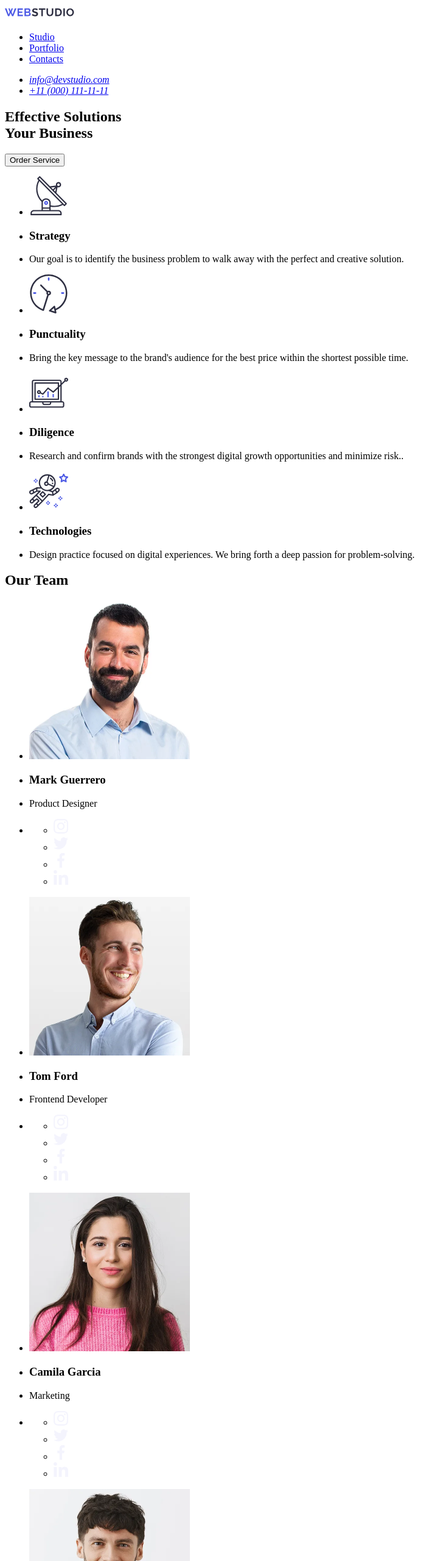
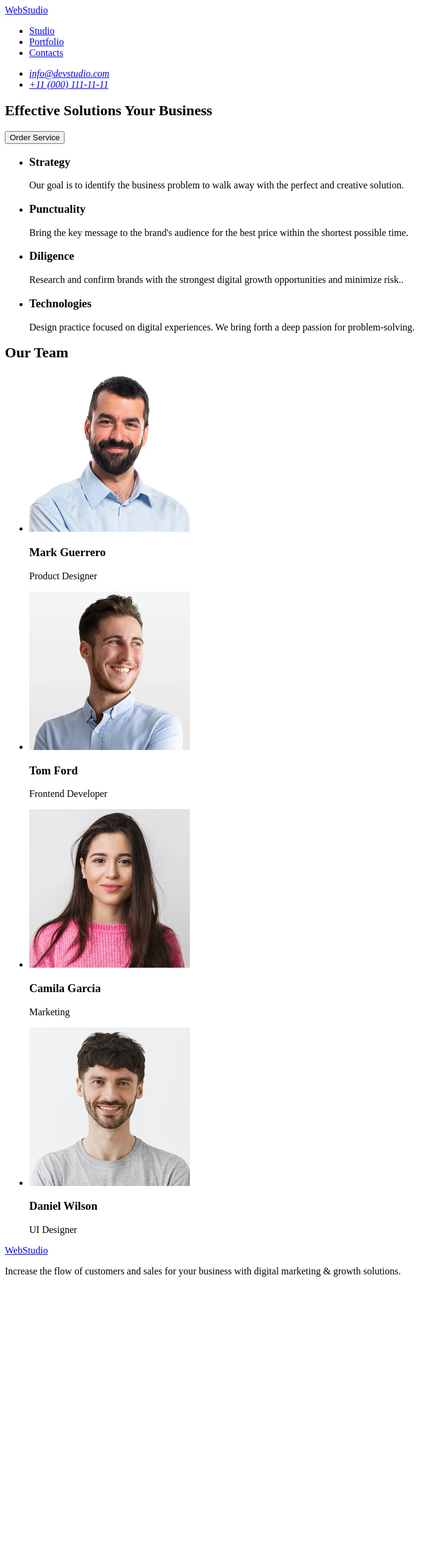
Before and after one commit to lindigo-design/goit-markup-hw-01, a plain HTML site: page index.html in a window 1280 px wide. Shown: the top 2560 px of the page at 61% size, without its empty margins (0-736 px from the left). After the commit the page ends 2110 px from the top, so only its background shows below. Drawn offline with Linux system fonts and the light colour scheme.

Commit message:
simple version

```diff
--- a/index.html
+++ b/index.html
@@ -11,7 +11,7 @@
     <header>
 
         <nav>
-            <a href="index.html" class="logo"><img src="./logo/Logo.svg" alt="Webstudio" ></a>
+            <a href="./index.html" class="logo"><span >Web</span>Studio</a>
             <ul>
                 <li><a href="#studio">Studio</a></li>
                 <li><a href="#portfolio">Portfolio</a></li>
@@ -31,7 +31,7 @@
     <main>
         <!-- Hero Section -->
         <Section>
-            <h1>Effective Solutions <br> Your Business</h1>
+            <h1>Effective Solutions Your Business</h1>
             <button type="button">Order Service</button>
         </Section>
 
@@ -40,28 +40,23 @@
             <h2 hidden>  Our Features</h2>
 
             <ul>
-                <li><img src="./icon-features/antenna.svg" alt="Icon antenna" width="64" height="64"></li>
-                <li><h3>Strategy</h3></li>
-                <li><p>Our goal is to identify the business problem to walk away with the perfect and creative solution. </p></li>
-            </ul>
+                <li>
+                    <h3>Strategy</h3>
+                     <p>Our goal is to identify the business problem to walk away with the perfect and creative solution. </p>
+                </li>
 
-            <ul>
-                <li><img src="./icon-features/clock.svg" alt="Icon clock" width="64" height="64"></li>
-                <li><h3>Punctuality</h3></li>
-                <li><p>Bring the key message to the brand's audience for the best price within the shortest possible time.</p></li>
-
-            </ul>
-
-            <ul>
-                <li><img src="./icon-features/diagram.svg" alt="Icon diagram" width="64" height="64"></li>
-                <li><h3>Diligence</h3></li>
-                <li><p>Research and confirm brands with the strongest digital growth opportunities and minimize risk..</p></li>
-            </ul>
-
-            <ul>
-                <li><img src="./icon-features/astronaut.svg" alt="Icon astronaut" width="64" height="64"></li>
-                <li><h3>Technologies</h3></li>
-                <li><p>Design practice focused on digital experiences. We bring forth a deep passion for problem-solving.</p></li>
+                <li>
+                    <h3>Punctuality</h3>
+                    <p>Bring the key message to the brand's audience for the best price within the shortest possible time.</p>
+                </li>
+                <li>
+                <h3>Diligence</h3>
+                <p>Research and confirm brands with the strongest digital growth opportunities and minimize risk..</p>
+                </li>
+                <li>
+                    <h3>Technologies</h3>
+                    <p>Design practice focused on digital experiences. We bring forth a deep passion for problem-solving.</p>
+                </li>
             </ul>
 
         </section>
@@ -70,57 +65,27 @@
         <section>
             <h2> Our Team</h2>
             <ul>
-                <li><img src="./images/img-3.webp" alt="photo Mark Guerrero" width="264" height="260"></li>
-                <li><h3>Mark Guerrero</h3></li>
-                <li><p>Product Designer</p></li>
-                <li><ul>
-                        <li><a href="#"></a><img src="./icon-social/instagram.svg" alt="instagram" width="24" height="24"></li>
-                        <li><a href="#"></a><img src="./icon-social/twitter.svg" alt="twitter" width="24" height="24"></li>
-                        <li><a href="#"></a><img src="./icon-social/facebook.svg" alt="facebook" width="24" height="24"></li>
-                        <li><a href="#"></a><img src="./icon-social/linkedin.svg" alt="linkedin" width="24" height="24"></li>
-                    </ul>
+                <li><img src="./images/img-3.webp" alt="photo Mark Guerrero" width="264" height="260">
+                    <h3>Mark Guerrero</h3>
+                    <p>Product Designer</p>
+
+
                 </li>
-            </ul>
+                <li><img src="./images/img-2.webp" alt="photo Tom Ford" width="264" height="260">
+                    <h3>Tom Ford</h3>
+                    <p>Frontend Developer</p>
 
-            <ul>
-                <li><img src="./images/img-2.webp" alt="photo Tom Ford" width="264" height="260"></li>
-                <li><h3>Tom Ford</h3></li>
-                <li> <p>Frontend Developer</p></li>
-                <li><ul>
-                        <li><a href="#"></a><img src="./icon-social/instagram.svg" alt="instagram" width="24" height="24"></li>
-                        <li><a href="#"></a><img src="./icon-social/twitter.svg" alt="twitter" width="24" height="24"></li>
-                        <li><a href="#"></a><img src="./icon-social/facebook.svg" alt="facebook" width="24" height="24"></li>
-                        <li><a href="#"></a><img src="./icon-social/linkedin.svg" alt="linkedin" width="24" height="24"></li>
-                    </ul>
                 </li>
-            </ul>
+                <li><img src="./images/img-1.webp" alt="photo Camila Garcia" width="264" height="260">
+                    <h3>Camila Garcia</h3>
+                    <p>Marketing</p></li>
 
-            <ul>
-                <li><img src="./images/img-1.webp" alt="photo Camila Garcia" width="264" height="260"></li>
-                <li><h3>Camila Garcia</h3></li>
-                <li><p>Marketing</p></li>
-                <li>
-                    <ul>
-                        <li><a href="#"></a><img src="./icon-social/instagram.svg" alt="instagram" width="24" height="24"></li>
-                        <li><a href="#"></a><img src="./icon-social/twitter.svg" alt="twitter" width="24" height="24"></li>
-                        <li><a href="#"></a><img src="./icon-social/facebook.svg" alt="facebook" width="24" height="24"></li>
-                        <li><a href="#"></a><img src="./icon-social/linkedin.svg" alt="linkedin" width="24" height="24"></li>
-                    </ul>
                 </li>
 
-            </ul>
+                <li><img src="./images/img.webp" alt="photo Daniel Wilson" width="264" height="260">
+                    <h3>Daniel Wilson</h3>
+                    <p>UI Designer</p>
 
-            <ul>
-                <li><img src="./images/img.webp" alt="photo Daniel Wilson" width="264" height="260"></li>
-                <li><h3>Daniel Wilson</h3></li>
-                <li><p>UI Designer</p></li>
-                <li>
-                    <ul>
-                        <li><a href="#"></a><img src="./icon-social/instagram.svg" alt="instagram" width="24" height="24"></li>
-                        <li><a href="#"></a><img src="./icon-social/twitter.svg" alt="twitter" width="24" height="24"></li>
-                        <li><a href="#"></a><img src="./icon-social/facebook.svg" alt="facebook" width="24" height="24"></li>
-                        <li><a href="#"></a><img src="./icon-social/linkedin.svg" alt="linkedin" width="24" height="24"></li>
-                    </ul>
                 </li>
 
             </ul>
@@ -129,24 +94,8 @@
 
     </main>
     <footer>
-        <ul>
-            <li><a href="index.html" class="logo"><img src="./logo/Logo.svg" alt="Webstudio" ></a>  </li>
-            <li><p>Increase the flow of customers and sales for your business with digital marketing & growth solutions.</p></li>
-        </ul>
-        <ul>
-                <li><a href="#"></a><img src="./icon-social/instagram.svg" alt="instagram" width="24" height="24"></li>
-                <li><a href="#"></a><img src="./icon-social/twitter.svg" alt="twitter" width="24" height="24"></li>
-                <li><a href="#"></a><img src="./icon-social/facebook.svg" alt="facebook" width="24" height="24"></li>
-                <li><a href="#"></a><img src="./icon-social/linkedin.svg" alt="linkedin" width="24" height="24"></li>
-        </ul>
-        <article>
-            <h3>Subscribe</h3>
-                <form id="subscribeForm">
-                <input type="email" id="email" placeholder="email" required>
-                <button type="submit">Subscribe <img src="./icon/send.svg" alt="send"></button>
-                <div class="message" id="message"></div>
-                </form>
-        </article>
+            <a href="./index.html" class="logo"><span >Web</span>Studio</a>
+            <p>Increase the flow of customers and sales for your business with digital marketing & growth solutions.</p>
     </footer>
 
 </body>
```
